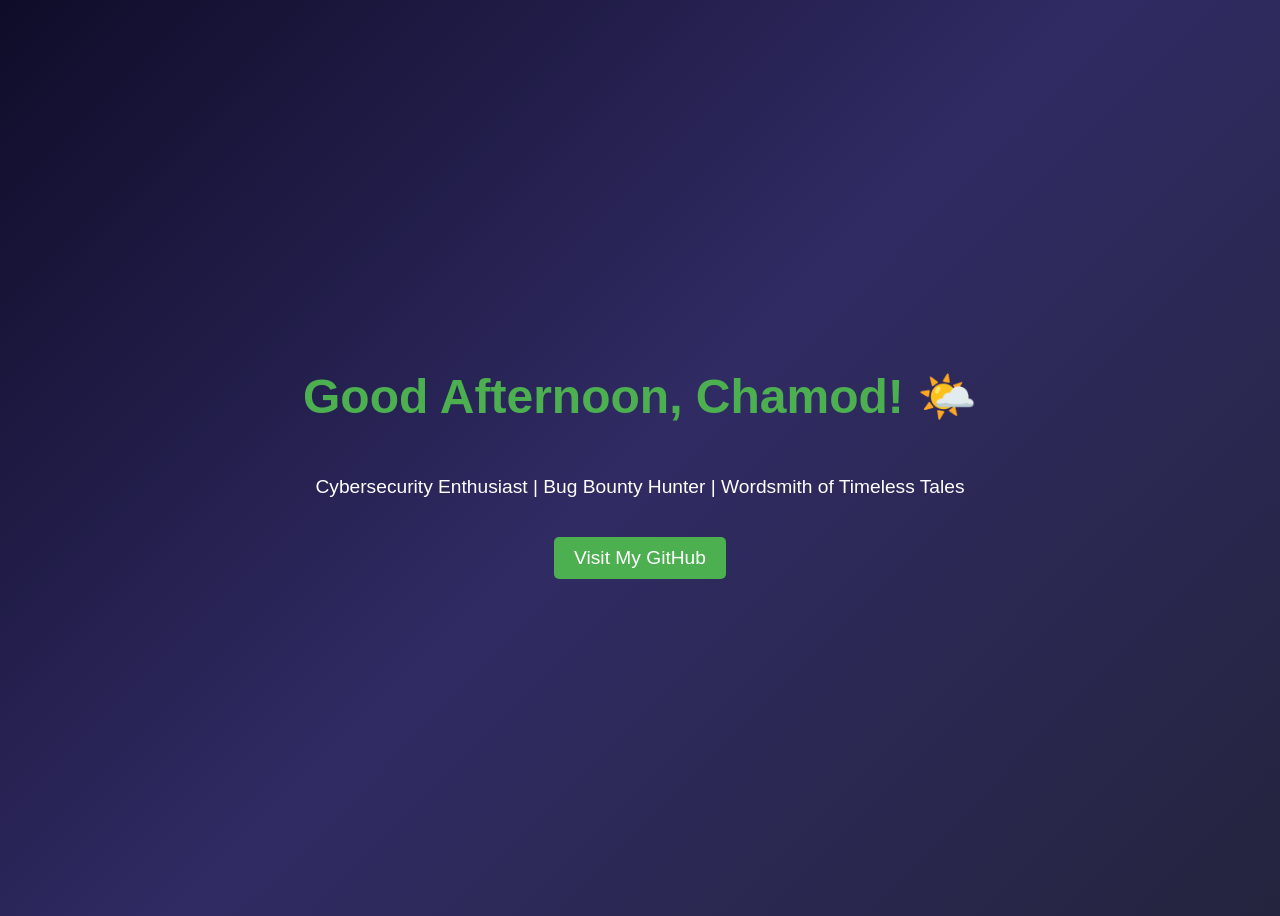
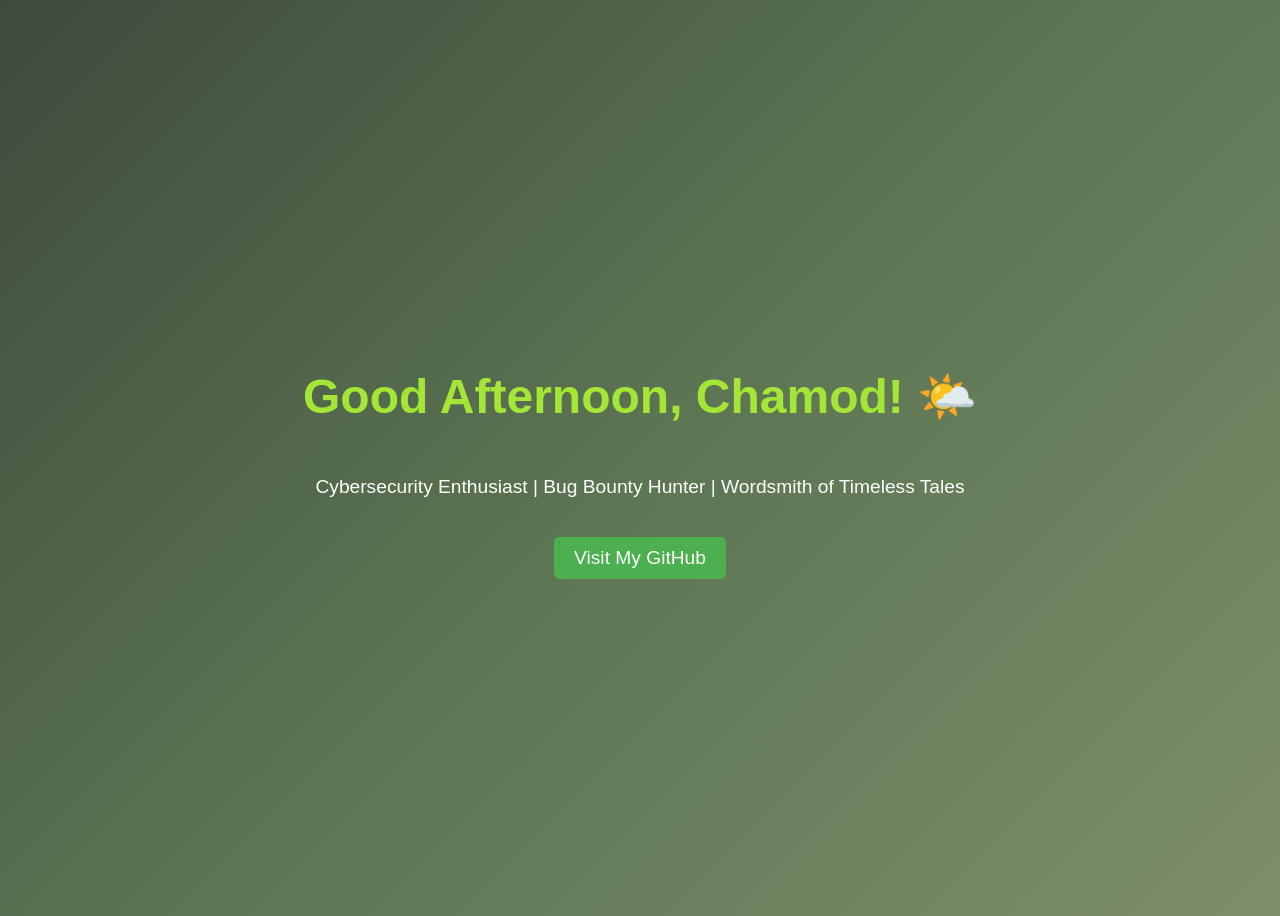
Before and after one commit to RomanVanHalen/RomanVanHalen, a plain HTML site: page index.html in a window 1280 px wide. Drawn offline with Linux system fonts and the light colour scheme.

Commit message:
Update index.html

```diff
--- a/index.html
+++ b/index.html
@@ -7,7 +7,7 @@
     <style>
         body {
             font-family: 'Poppins', sans-serif;
-            background: linear-gradient(135deg, #0f0c29, #302b63, #24243e);
+            background: linear-gradient(135deg, #3e4b3c, #5c7553, #7d8f69); /* Army camo gradient */
             color: white;
             text-align: center;
             padding: 50px;
@@ -19,7 +19,7 @@
         }
         h1 {
             font-size: 3rem;
-            color: #4CAF50;
+            color: #a3e635; /* light lime green for contrast */
             animation: fadeIn 2s ease-in-out;
         }
         p {
```
Lines whose indentation alone changed are shown as unchanged.
